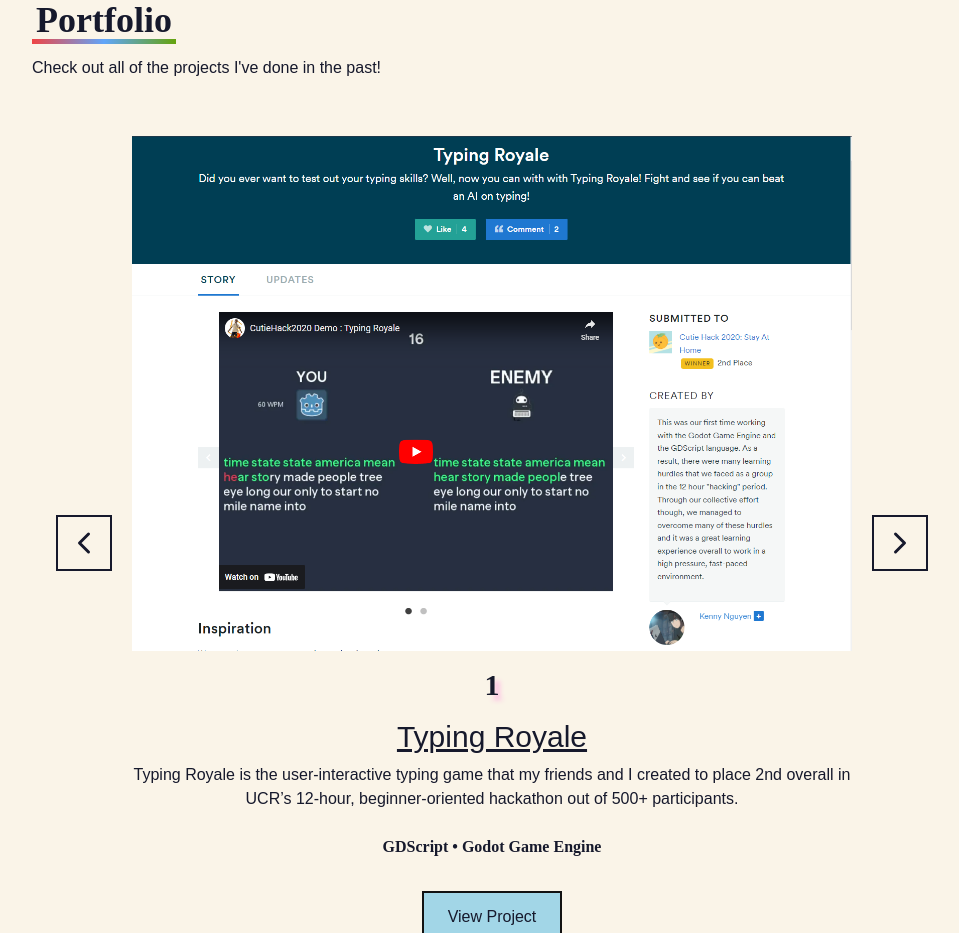
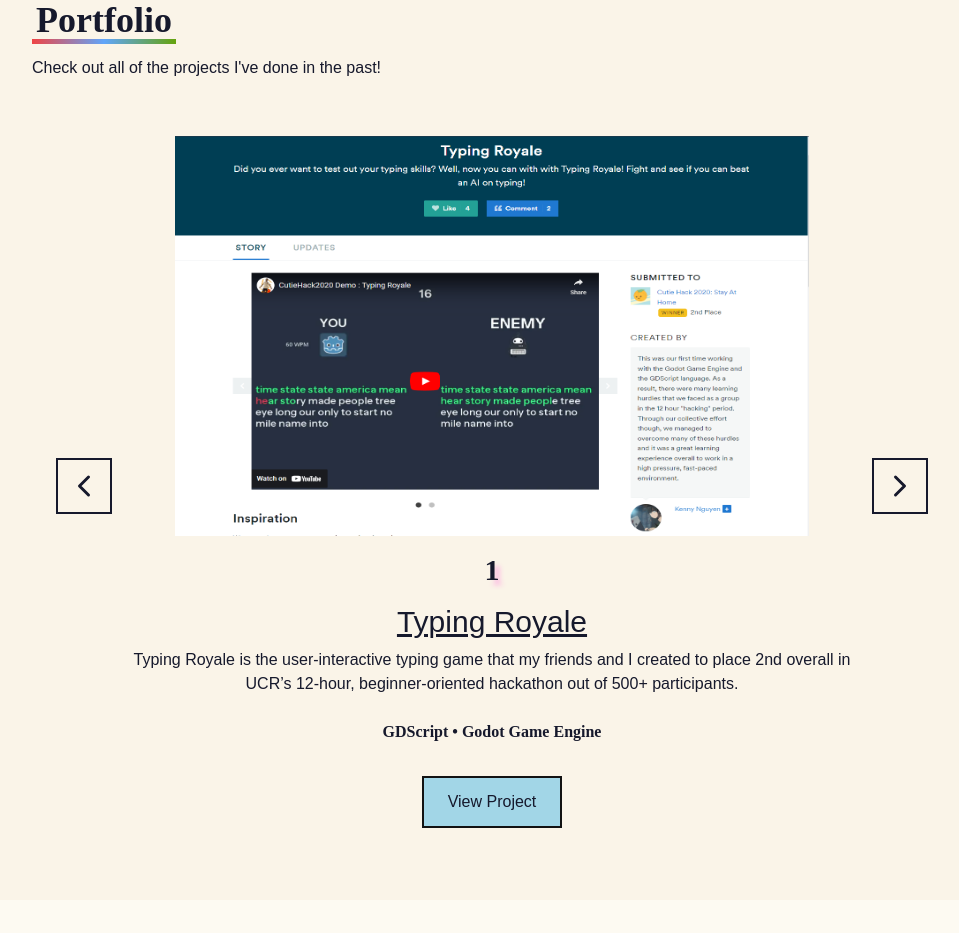
Before and after one commit to knytnguyen/portfolio, a React (Create React App) app: page / in a window 1280 px wide. Shown: the part 2440-3373 px from the top of the page, without its empty margins (148-1107 px from the left). Built offline with nearby package versions, Linux system fonts and the light colour scheme.

Commit message:
Trimmed down description of portfolio section projects

```diff
--- a/src/components/Portfolio.jsx
+++ b/src/components/Portfolio.jsx
@@ -47,7 +47,7 @@
                                 <FiChevronLeft />
                             </button>
                             <div className='flex flex-col items-center'>
-                                <img className='max-h-50 max-w-97 px-5' src={image} alt={title}/>
+                                <img className='w-10/12 max-h-[400px]' src={image} alt={image}/>
                                 <h2 className='text-3xl font-bold my-4'>{id}</h2>
                                 <p className='text-3xl underline'>{title}</p>
                                 <p className='text-1xl p-2 text-center'>{imageDescription}</p>
--- a/src/data/data.js
+++ b/src/data/data.js
@@ -9,7 +9,7 @@
         id: 1,
         image: TypingRoyale,
         title: 'Typing Royale',
-        imageDescription: 'Typing Royale is the user-interactive typing game that my friends and I created to place 2nd overall in UCR’s 12-hour, beginner-oriented hackathon out of 500+ participants.',
+        imageDescription: 'Typing Royale is the user-interactive typing game that my friends and I created to place 2nd overall in UCR’s 12-hour, beginner-oriented hackathon out of 500+ participants. ',
         techUsed: 'GDScript • Godot Game Engine',
         linkToProject: 'https://devpost.com/software/typing-royale',
     },
@@ -25,7 +25,7 @@
         id: 3,
         image: BeginningPortfolio,
         title: 'First Portfolio',
-        imageDescription: 'This project was my first attempt at creating a personal portfolio and start my web development path. I created this website using the skills I had acquired from completing over 300 hours worth of content from the freeCodeCamp Responsive Web Design course.',
+        imageDescription: 'This project was my first attempt at creating a responsive, personal portfolio webpage and start my web development path using mostly beginner HTML/CSS principles.',
         techUsed: 'HTML • CSS • JavaScript',
         linkToProject: 'https://knytnguyen.github.io/',
     },
@@ -41,7 +41,7 @@
         id: 5,
         image: FCCProfile,
         title: 'FCC Profile',
-        imageDescription: 'I have completed the freeCodeCamp Responsive Web Design certification and am in the process of completing a JavaScript Algorithms and Data Structures certification. The courses on freeCodeCamp typically comprise of 300 hours worth of material each which seek to teach the fundamentals of various coding topics.',
+        imageDescription: 'This is my freeCodeCamp profile that showcases the Responsive Web Design certification that I have completed which comprises of over 300 hours worth of content.',
         techUsed: 'HTML • CSS • JavaScript',
         linkToProject: 'https://www.freecodecamp.org/Kengu',
     },
```
